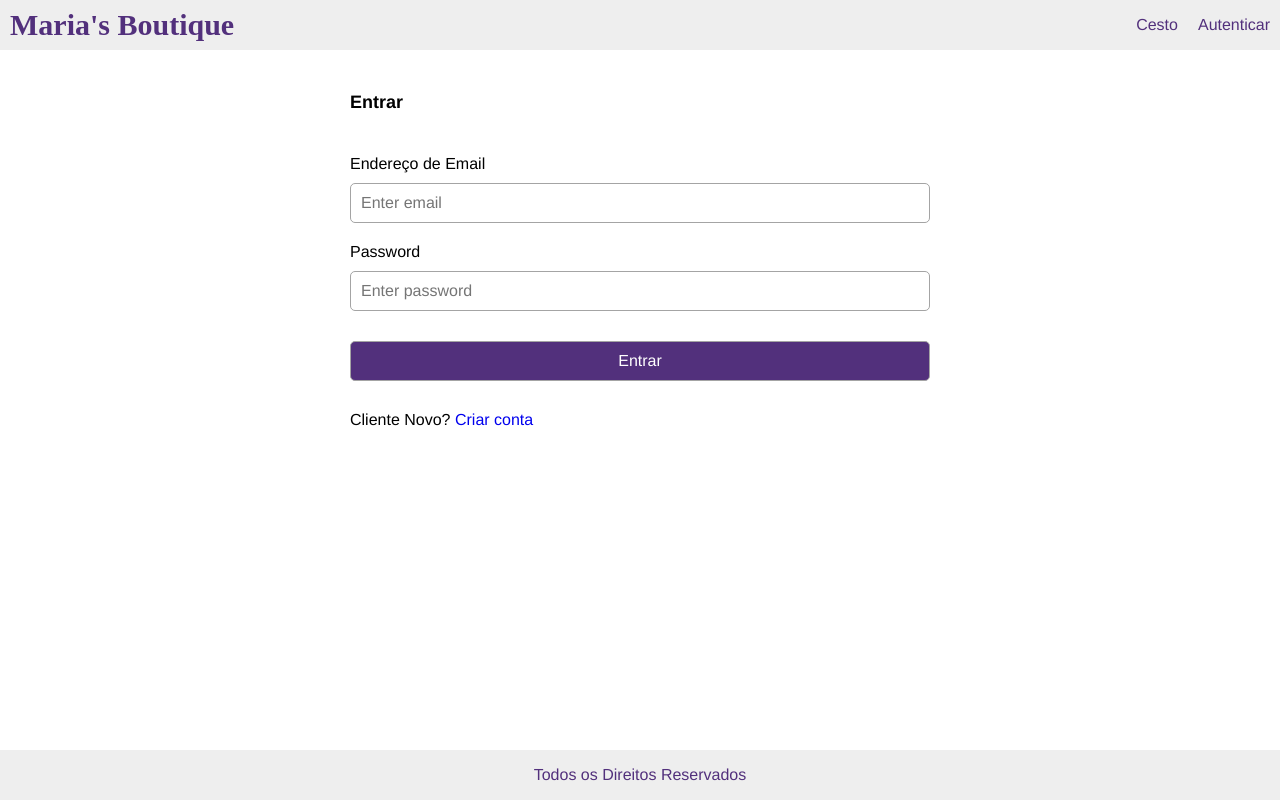
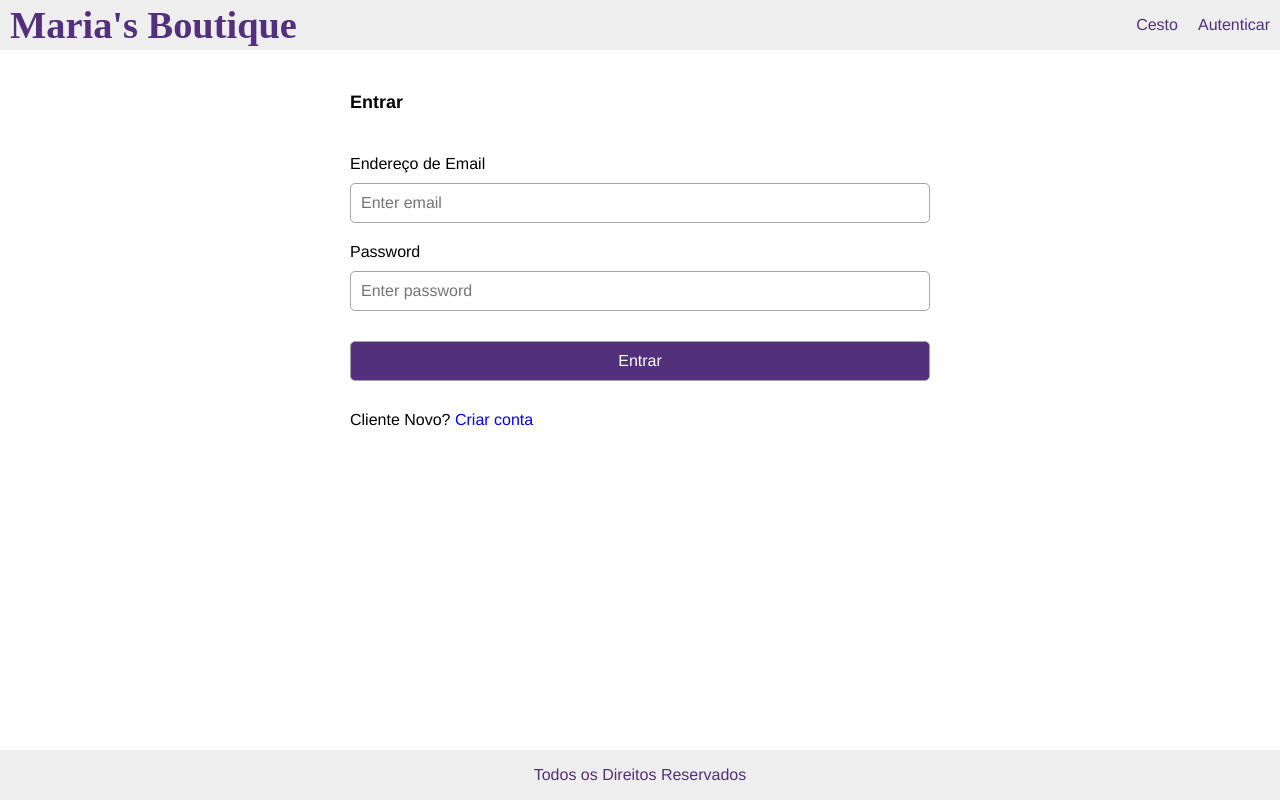
Before and after one commit to alejanglez/mariasboutique-app, a React (Create React App) app in the folder frontend/: page /signin in a window 1280 px wide. Built offline with nearby package versions, Linux system fonts and the light colour scheme.

Commit message:
Font-size variation

```diff
--- a/frontend/src/index.css
+++ b/frontend/src/index.css
@@ -103,7 +103,7 @@ header a {
 a.brand {
   font-family:Sacramento;
   color: #52307c;
-  font-size: 3rem;
+  font-size: 3vw;
   font-weight: bold;
 }
 .badge {
```
